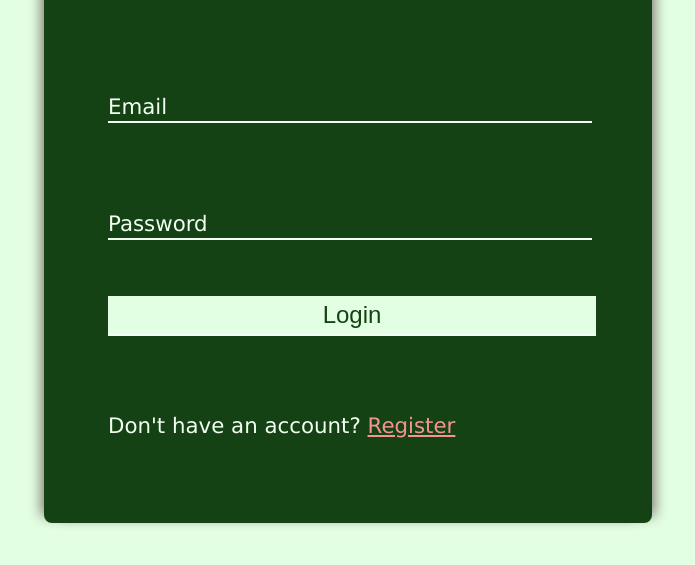
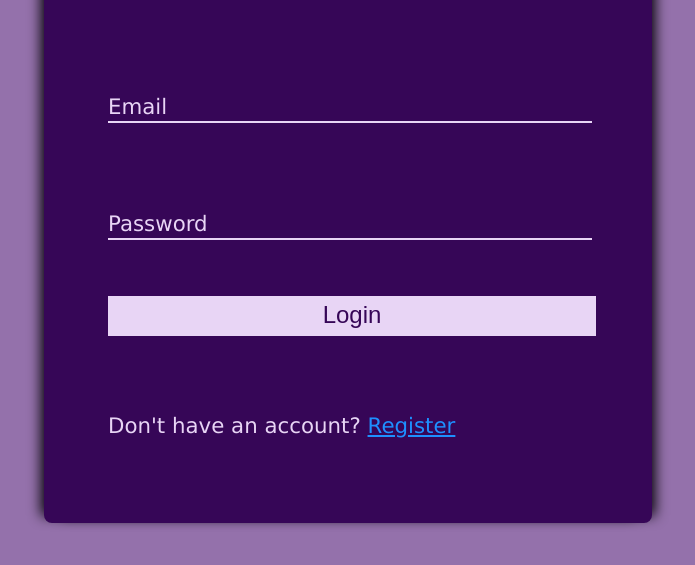
Before and after one commit to 50-vanilla-projects/08-Form-Wave-Animation, a plain HTML site: page index.html in a window 1280 px wide. Shown: the part 221-786 px from the top of the page, without its empty margins (292-987 px from the left). Drawn offline with Linux system fonts and the light colour scheme.

Commit message:
css: changed from green to purple and used color variables

```diff
--- a/styles.css
+++ b/styles.css
@@ -1,16 +1,25 @@
+:root {
+    --body-color: #9471ab;
+    --form-color: #360657;
+    --font-color: #e8d5f5;
+    --input-color: #faf7fc;
+    --shadow-color: #030005;
+    --register-color: dodgerblue;
+}
+
 body {
     margin: 0;
     padding: 0;
     box-sizing: border-box;
     font-family: Verdana, Geneva, Tahoma, sans-serif;
     font-size: 16pt;
-    color: #f2fff2;
+    color: var(--font-color);
     width: 100vw;
     height: 100vh;
     display: flex;
     justify-content: center;
     align-items: center;
-    background-color: #e3ffe3;
+    background-color: var(--body-color);
 }
 form {
     width: 30rem;
@@ -22,8 +31,8 @@ form {
     justify-content: space-between;
     align-items: flex-start;
     border-radius: 8px;
-    background-color: #154215;
-    box-shadow: 10px 0px 13px -7px #807b73, -10px 0px 13px -7px #807b73;
+    background-color: var(--form-color);
+    box-shadow: 10px 0px 13px -7px var(--shadow-color), -10px 0px 13px -7px var(--shadow-color);
 }
 h1 {
     text-align: center;
@@ -53,16 +62,16 @@ input {
     box-shadow: none;
     outline: none;
     border: none;
-    color:#f2fff2;
-    background-color: #154215;
-    border-bottom: 2pt solid #f2fff2
+    color:var(--input-color);
+    background-color: var(--form-color);
+    border-bottom: 2pt solid var(--font-color);
 }
 input[type="submit"] {
     width: 30.5rem;
     height: 2.5rem;
-    background-color: #e3ffe3;
-    color: #154215;
+    background-color: var(--font-color);
+    color: var(--form-color);
 }
 a {
-    color: #f59393;
+    color: var(--register-color);
 }
```
